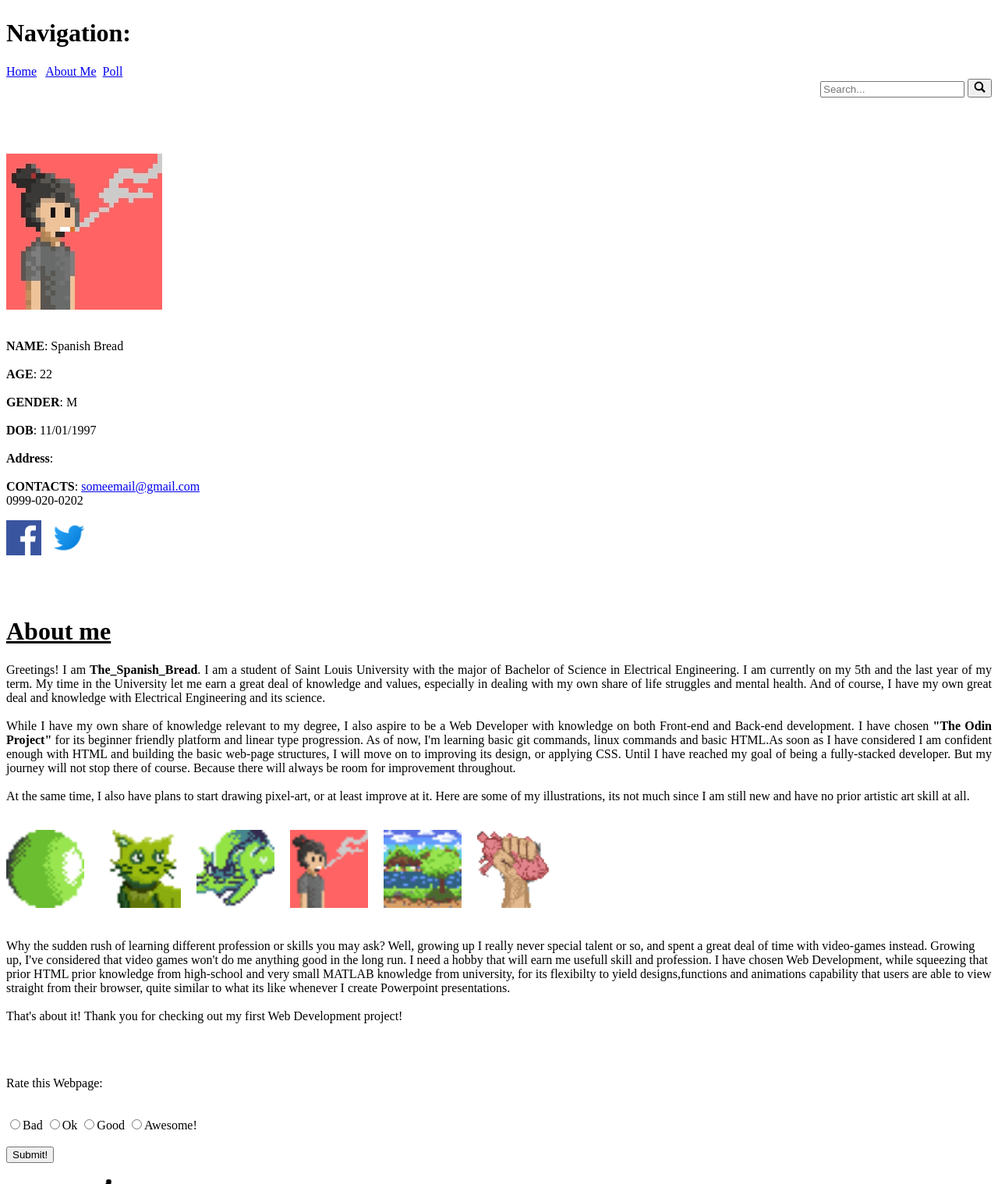
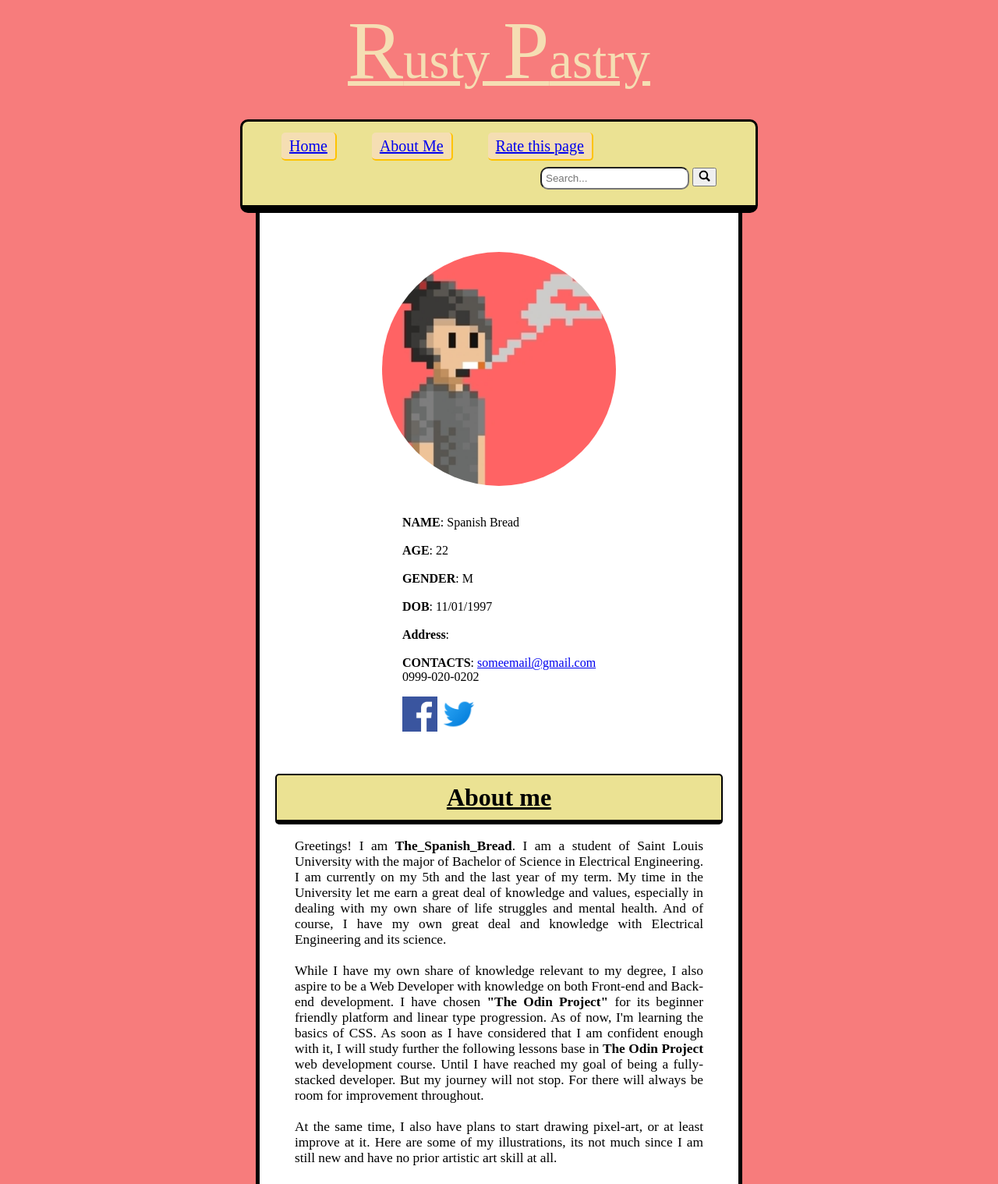
Before and after one commit to TheSpanishBread/Projects, a plain HTML site: page CSS BASIC/index.html in a window 1280 px wide. Shown: the part 23-1541 px from the top of the page at 78% size. Drawn offline with Linux system fonts and the light colour scheme; a web font is replaced by a local one.

Commit message:
Second commit

```diff
--- a/CSS BASIC/index.html
+++ b/CSS BASIC/index.html
@@ -1,31 +1,149 @@
 <!DOCTYPE html>
+
 <head>
     <html lang="en">
     <title>The Spanish Bread</title>
     <link rel="icon" type="image/png" href="IMAGES/profilepicture.jpeg">
+    <link rel="stylesheet"
+  href="https://fonts.googleapis.com/css?family=Modern+Antiqua">
+
+<style>
+    body{
+     background:#f77c7c;
+    }
+    #sitebanner{
+        text-align: center;
+        margin:-50px 300px -20px 300px;
+        padding:1px 0px 1px 0px;
+        border-radius:10px;
+        color:wheat;
+        font-family:"Modern Antiqua";
+        font-size: 50pt;
+        text-decoration: underline;
+    }
+    .initial{
+        font-size:80pt;
+    }
+
+    .mainbody{
+        background:white;
+        border-radius:10px;
+        margin:0px 320px 0px 320px;
+        padding:25px;
+        border-radius:10px;
+        border-width:5px 5px 10px 5px;
+        border-style: solid;
+        border-color:black;
+    }
+    #header{
+        background:hsl(54, 69%, 75%);
+        position:relative;
+        display: block;
+        margin:-50px -50px 50px -50px;
+        padding: 5px 0px 20px 0px;
+        border-radius:10px;
+        border-width: 3px;
+        border-bottom-width:10px;
+        border-style: solid;
+        border-color:black;
+        overflow: hidden;
+    }
+    #navigation{
+
+        margin:15px 0px 0px 30px;
+        float:left;
+        font-family: "Modern Antiqua";
+        font-size: 15pt;
+        text-align:center;
+    }
+    .navchoice{
+        display: inline;
+        margin:0px 20px 0 20px;
+        background:wheat;
+        padding: 6px 10px 6px 10px;
+        border-radius:5px;
+        border-color: #FFC300 ;
+        border-width:0px 2px 2px 0px;
+        border-style:solid;
+    }
+    #searchbody{
+        float:right;
+        margin:15px 50px 0 0;
+    }
+    #searchfield{
+        display: inline;
+        border-radius:10px;
+        padding:5px;
+    }
+    #searchbutton{
+        display: inline;
+        width:15px;
+        margin:auto;
+    }
+    .rowseparator{
+        margin:50px 20px 0px 20px;
+    }
+    .column{
+        display: inline-block;
+        margin:0px 50px 0px 50px;
+    }
+    .columngallery{
+        margin:0px 20px 0px 20px;
+        width: 12%;
+    }
+    .section-title{
+        background:hsl(54, 69%, 75%);
+        font-family: "Modern Antiqua";
+        text-align: center;
+        padding:10px;
+        border-radius: 5px;
+        border-width:2px 2px 6px 2px;
+        border-color:black;
+        border-style: solid;
+        margin:0 -25px 0px -25px;
+    }
+    .section-text-format{
+        text-align:justify;
+        font-size: 13pt;
+    }
+    .profilepicture{
+        border-radius:50%;
+        width:300px;
+    }
+    .center{
+        position:relative;
+        margin:auto;
+        text-align: center;
+    }
+
+</style>
 </head>
 <header>
-    <br>
-    <div id="top">
-        <h1>Navigation:</h1>
-        <a href="#top">Home</a> &nbsp;
-        <a href="#aboutme">About Me</a>&nbsp;
-        <a href="#rate">Poll</a>&nbsp;
-    </div>
-    <div align="right">
-        <form id="search">
-        <input type="text" placeholder="Search..." required>
-        <button type="submit"><img src="IMAGES/searchicon.png" alt="search_icon" width="15px" height="15px"></button>
-        </form>
+    <div id="sitebanner">
+        <p><span class="initial">R</span>usty <span class="initial">P</span>astry</p>
     </div>
 </header>
 <body>
-    <br><br><br><br>
-    <div class="intro">
-        <div class="profilepicture">
-            <img src="IMAGES/profilepicture.jpeg"><br><br>
+    <div class="mainbody">
+        <div id="header">
+            <div id="navigation">
+                <a class="navchoice" href="#header">Home</a>
+                <a class="navchoice" href="#aboutme">About Me</a>
+                <a class="navchoice" href="#rate">Rate this page</a>
             </div>
-        <div class="info">
+            <div id="searchbody">
+                <form id="searchform">
+                <input type="text" id="searchfield" placeholder="Search..." required>
+                <button type="submit"><img id="searchbutton" src="IMAGES/searchicon.png" alt="search_icon"></button>
+            </form>
+            </div>
+    </div>
+    <div class="content">
+    <div class="center">
+        <div class="column">
+            <img class="profilepicture" src="IMAGES/profilepicture.jpeg"><br><br>
+        </div>
+        <div class="info column" align="justify">
             <p><strong>NAME</strong>: Spanish Bread
             <br><br>
             <strong>AGE</strong>: 22
@@ -38,16 +156,16 @@
             <br><br>
             <strong>CONTACTS</strong>: <a href=#>someemail@gmail.com</a><br>0999-020-0202
             </p>
-        </div>
             <div class="sociallinks">
-            <a href="#"><img src="IMAGES/facebook.png" width=45px alt="facebook"></a> &nbsp
+                <a href="#"><img src="IMAGES/facebook.png" width=45px alt="facebook"></a>
                 <a href="#"><img src="IMAGES/icons8-twitter-48.png" width=45px alt="twitter"></a>
             </div>
         </div>
-    <br><br><br>
-    <div id="aboutme">
-        <h1><u>About me</u></h1>
-        <p align="justify">
+
+    </div>
+    <div id="aboutme" class="rowseparator">
+        <h1 class="section-title"><u>About me</u></h1>
+        <p class="section-text-format">
             Greetings! I am <strong>The_Spanish_Bread</strong>. I am a student of Saint Louis University with the major of Bachelor of Science in Electrical Engineering.
              I am currently on my 5th and the last year of my term. My time in the University let me earn a great deal of knowledge and values, especially
              in dealing with my own share of life struggles and mental health. And of course, I have my own great deal and knowledge with Electrical Engineering
@@ -56,21 +174,20 @@
             While I have my own share of knowledge relevant to my
             degree, I also aspire to be a Web Developer with knowledge on both Front-end and Back-end development. I have chosen <strong>"The Odin Project"</strong> for its beginner friendly platform
             and linear type progression.
-            As of now, I'm learning basic git commands, linux commands
-            and basic HTML.As soon as I have  considered I am confident enough with HTML and building the basic web-page structures, I will move on to improving its design, or
-            applying CSS. Until I have reached my goal of being a fully-stacked developer. But my journey will not stop there of course. Because there will always be room for
+            As of now, I'm learning the basics of CSS. As soon as I have considered that I am confident enough with it, I will study further the following lessons base in <strong> The Odin Project</strong> web development course.
+            Until I have reached my goal of being a fully-stacked developer. But my journey will not stop. For there will always be room for
             improvement throughout.
             <br><br>
             At the same time, I also have plans to start drawing pixel-art, or at least improve at it. Here are some of my illustrations, its not much since I am still new and have
             no prior artistic art skill at all.
             <br><br>
-            <div id="showcase">
-                <img src="IMAGES/Day1a.png" alt="ball" width="100px"> &nbsp;&nbsp;&nbsp;&nbsp;
-                <img src="IMAGES/Day2a.png" alt="cat1" width="100px">&nbsp;&nbsp;&nbsp;&nbsp;
-                <img src="IMAGES/Day3.png" alt="cat2" width="100px">&nbsp;&nbsp;&nbsp;&nbsp;
-                <img src="IMAGES/Day4.png" alt="me" width="100px">&nbsp;&nbsp;&nbsp;&nbsp;
-                <img src="IMAGES/Day7.png" alt="landscape" width="100px">&nbsp;&nbsp;&nbsp;&nbsp;
-                <img src="IMAGES/pain.png" alt="heart" width="100px">&nbsp;&nbsp;&nbsp;&nbsp;
+            <div id="showcase" class="center">
+                <img class="columngallery" src="IMAGES/Day1a.png" alt="ball" width="100px">
+                <img class="columngallery" src="IMAGES/Day2a.png" alt="cat1" width="100px">
+                <img class="columngallery" src="IMAGES/Day3.png" alt="cat2" width="100px">
+                <img class="columngallery" src="IMAGES/Day4.png" alt="me" width="100px">
+                <img class="columngallery" src="IMAGES/Day7.png" alt="landscape" width="100px">
+                <img class="columngallery" src="IMAGES/pain.png" alt="heart" width="100px">
             </div>
             <br><br>
             Why the sudden rush of learning different profession or skills you may ask? Well, growing up I really never special talent or so, and spent a great deal of time with video-games
@@ -78,16 +195,15 @@
             Development, while squeezing that prior HTML prior knowledge from high-school and very small MATLAB knowledge from university, for its flexibilty to yield designs,functions and
             animations capability that users are able to view straight from their browser, quite similar to what its like whenever I create Powerpoint presentations.
             <br><br>
-            That's about it! Thank you for checking out my first Web Development project!
+            <span align="center">That's about it! Thank you for checking out my second Web Development project!</span>
         </p>
     </div>
 
 </body>
-<br><br>
 <footer>
-    <p>Rate this Webpage:</p>
-    <br>
-    <div id="rate">
+    <div align="center" class="rowseparator">
+        <h1 class="section-title">Rate this Webpage:</h1>
+        <div id="rate" class="rowseparator">
             <form action="#">
              <label for="pollBad">
                 <input id="bad" required type="radio" name="poll">Bad
@@ -104,8 +220,9 @@
             <br><br><button type="submit">Submit!</button>
             </form>
         </div>
-    <div id="signature">
+         <div id="signature" class="center">
         <img src="IMAGES/signature.png" alt="signature" width="500px">
+        </div>
     </div>
 </footer>
 </html>
```
Lines whose indentation alone changed are shown as unchanged.
